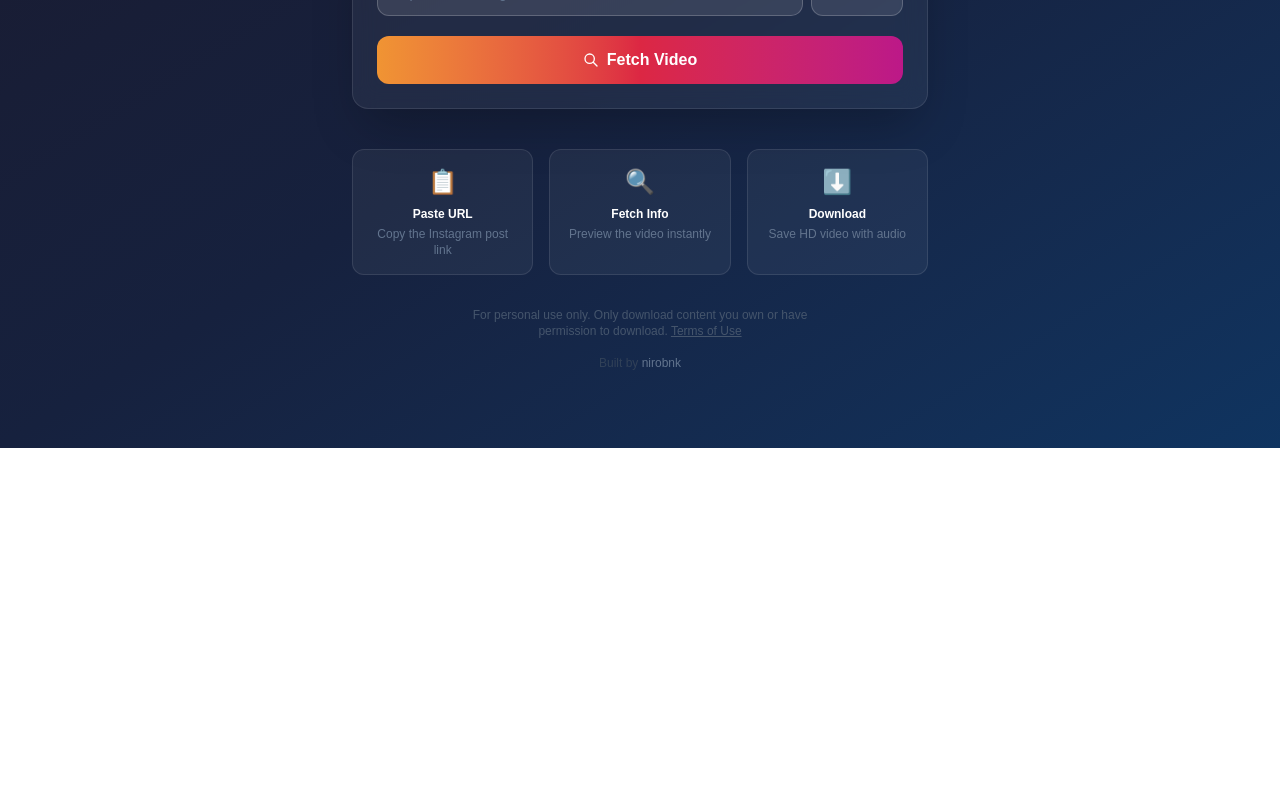
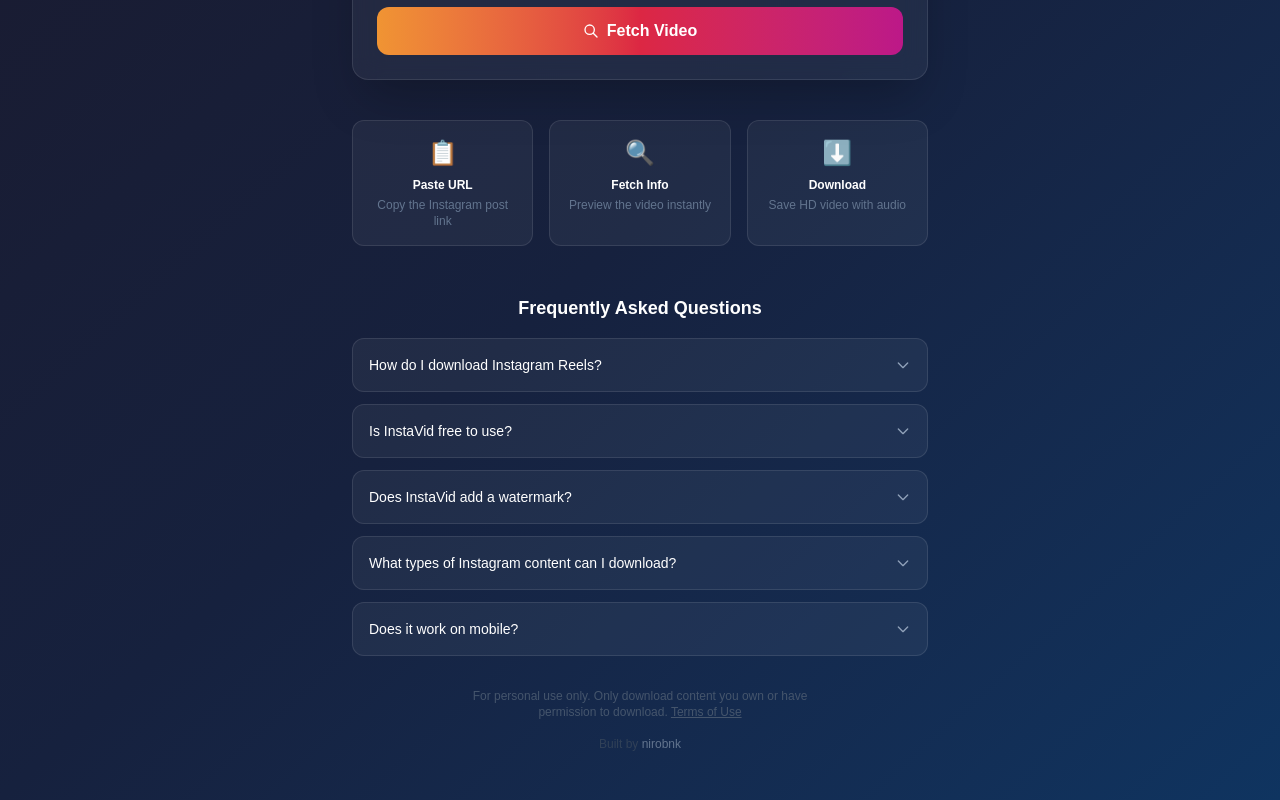
Before and after one commit to nirobnk/InstaVid, a Next.js app: page / in a window 1280 px wide. Shown: the part 352-1152 px from the top of the page. Before the commit the page ends 800 px from the top, so only its background shows below. Built offline with nearby package versions, Linux system fonts and the light colour scheme; no server answers.

Commit message:
add redis

```diff
--- a/app/api/download/route.ts
+++ b/app/api/download/route.ts
@@ -5,6 +5,7 @@
 import fs from "fs";
 import crypto from "crypto";
 import ffmpegStatic from "ffmpeg-static";
+import { Redis } from "@upstash/redis";
 
 const YT_DLP_BIN = path.join(
   process.cwd(),
@@ -15,7 +16,8 @@
 );
 
 // ffmpeg: env var takes priority (e.g. local dev), then ffmpeg-static bundle (works on Vercel Linux)
-const FFMPEG_BIN = process.env.FFMPEG_PATH ?? ffmpegStatic ?? "/opt/homebrew/bin/ffmpeg";
+const FFMPEG_BIN =
+  process.env.FFMPEG_PATH ?? ffmpegStatic ?? "/opt/homebrew/bin/ffmpeg";
 
 const INSTAGRAM_URL_PATTERN =
   /^https?:\/\/(www\.)?instagram\.com\/(p|reel|tv|stories)\/[A-Za-z0-9_-]+/;
@@ -93,18 +95,22 @@
   // Unique temp file — yt-dlp writes the merged MP4 here
   const tmpFile = path.join(
     os.tmpdir(),
-    `instavid_${crypto.randomBytes(8).toString("hex")}.mp4`
+    `instavid_${crypto.randomBytes(8).toString("hex")}.mp4`,
   );
 
   const args: string[] = [
     "--no-playlist",
     "--no-check-certificates",
-    "--ffmpeg-location", FFMPEG_BIN,
+    "--ffmpeg-location",
+    FFMPEG_BIN,
     // Best quality: separate video+audio merged by ffmpeg into a proper MP4
-    "-f", "bestvideo[ext=mp4]+bestaudio[ext=m4a]/bestvideo+bestaudio/best[ext=mp4]/best",
-    "--merge-output-format", "mp4",
+    "-f",
+    "bestvideo[ext=mp4]+bestaudio[ext=m4a]/bestvideo+bestaudio/best[ext=mp4]/best",
+    "--merge-output-format",
+    "mp4",
     // Write to temp file (NOT stdout) so ffmpeg can properly place moov atom
-    "-o", tmpFile,
+    "-o",
+    tmpFile,
     "--add-header",
     "user-agent:Mozilla/5.0 (Windows NT 10.0; Win64; x64) AppleWebKit/537.36 (KHTML, like Gecko) Chrome/124.0.0.0 Safari/537.36",
     "--add-header",
@@ -122,6 +128,20 @@
     // Wait for full download + merge to complete
     await downloadToTempFile(args);
 
+    // Increment download counter (fire-and-forget, does not block streaming)
+    if (
+      process.env.UPSTASH_REDIS_REST_URL &&
+      process.env.UPSTASH_REDIS_REST_TOKEN
+    ) {
+      const redis = new Redis({
+        url: process.env.UPSTASH_REDIS_REST_URL,
+        token: process.env.UPSTASH_REDIS_REST_TOKEN,
+      });
+      redis
+        .incr("download_count")
+        .catch((e) => console.error("[download] redis error:", e));
+    }
+
     const stat = fs.statSync(tmpFile);
     const fileStream = fs.createReadStream(tmpFile);
 
@@ -130,8 +150,8 @@
       start(controller) {
         fileStream.on("data", (chunk) =>
           controller.enqueue(
-            typeof chunk === "string" ? Buffer.from(chunk) : chunk
-          )
+            typeof chunk === "string" ? Buffer.from(chunk) : chunk,
+          ),
         );
         fileStream.on("end", () => {
           controller.close();
--- /dev/null
+++ b/app/api/stats/route.ts
@@ -0,0 +1,21 @@
+import { NextResponse } from "next/server";
+import { Redis } from "@upstash/redis";
+
+export const revalidate = 0; // never cache
+
+export async function GET() {
+  if (
+    !process.env.UPSTASH_REDIS_REST_URL ||
+    !process.env.UPSTASH_REDIS_REST_TOKEN
+  ) {
+    return NextResponse.json({ downloads: 0 });
+  }
+
+  const redis = new Redis({
+    url: process.env.UPSTASH_REDIS_REST_URL,
+    token: process.env.UPSTASH_REDIS_REST_TOKEN,
+  });
+
+  const count = (await redis.get<number>("download_count")) ?? 0;
+  return NextResponse.json({ downloads: Number(count) });
+}
--- a/app/layout.tsx
+++ b/app/layout.tsx
@@ -1,5 +1,6 @@
 import type { Metadata } from "next";
 import { Geist, Geist_Mono } from "next/font/google";
+import Script from "next/script";
 import "./globals.css";
 
 const geistSans = Geist({
@@ -133,6 +134,22 @@
           }}
         />
         {children}
+        {process.env.NEXT_PUBLIC_GA_ID && (
+          <>
+            <Script
+              src={`https://www.googletagmanager.com/gtag/js?id=${process.env.NEXT_PUBLIC_GA_ID}`}
+              strategy="afterInteractive"
+            />
+            <Script id="ga-init" strategy="afterInteractive">
+              {`
+                window.dataLayer = window.dataLayer || [];
+                function gtag(){dataLayer.push(arguments);}
+                gtag('js', new Date());
+                gtag('config', '${process.env.NEXT_PUBLIC_GA_ID}');
+              `}
+            </Script>
+          </>
+        )}
       </body>
     </html>
   );
--- a/app/page.tsx
+++ b/app/page.tsx
@@ -1,6 +1,6 @@
 "use client";
 
-import { useState, useRef } from "react";
+import { useState, useRef, useEffect } from "react";
 
 interface VideoInfo {
   title: string;
@@ -23,7 +23,15 @@
   const [downloading, setDownloading] = useState(false);
   const [downloadError, setDownloadError] = useState("");
   const [pasteHint, setPasteHint] = useState(false);
+  const [downloadCount, setDownloadCount] = useState<number | null>(null);
   const inputRef = useRef<HTMLInputElement>(null);
+
+  useEffect(() => {
+    fetch("/api/stats")
+      .then((r) => r.json())
+      .then((d) => setDownloadCount(d.downloads ?? null))
+      .catch(() => {});
+  }, []);
 
   const handlePaste = async () => {
     try {
@@ -90,6 +98,27 @@
       a.click();
       document.body.removeChild(a);
       URL.revokeObjectURL(objectUrl);
+
+      // Track download event in GA4
+      if (
+        typeof window !== "undefined" &&
+        typeof (window as unknown as { gtag?: unknown }).gtag === "function"
+      ) {
+        (window as unknown as { gtag: (...args: unknown[]) => void }).gtag(
+          "event",
+          "download_complete",
+          {
+            event_category: "engagement",
+            event_label: url.trim(),
+          },
+        );
+      }
+
+      // Refresh displayed download count
+      fetch("/api/stats")
+        .then((r) => r.json())
+        .then((d) => setDownloadCount(d.downloads ?? null))
+        .catch(() => {});
     } catch {
       setDownloadError("Download failed. Please try again.");
     } finally {
@@ -127,6 +156,11 @@
           Download Instagram Reels, Posts &amp; Stories — free, fast, no
           watermark.
         </p>
+        {downloadCount !== null && downloadCount > 0 && (
+          <p className="mt-3 text-sm font-medium text-pink-400">
+            🎉 {downloadCount.toLocaleString()} videos downloaded
+          </p>
+        )}
       </div>
 
       {/* Main Card */}
@@ -173,8 +207,18 @@
 
         {pasteHint && (
           <p className="text-xs text-slate-400 -mt-3 mb-3 text-right">
-            <span className="hidden sm:inline">Press <kbd className="bg-white/10 px-1 py-0.5 rounded text-xs">⌘V</kbd> / <kbd className="bg-white/10 px-1 py-0.5 rounded text-xs">Ctrl+V</kbd> to paste</span>
-            <span className="sm:hidden">Tap &amp; hold the input, then tap <strong>Paste</strong></span>
+            <span className="hidden sm:inline">
+              Press{" "}
+              <kbd className="bg-white/10 px-1 py-0.5 rounded text-xs">⌘V</kbd>{" "}
+              /{" "}
+              <kbd className="bg-white/10 px-1 py-0.5 rounded text-xs">
+                Ctrl+V
+              </kbd>{" "}
+              to paste
+            </span>
+            <span className="sm:hidden">
+              Tap &amp; hold the input, then tap <strong>Paste</strong>
+            </span>
           </p>
         )}
 
@@ -384,6 +428,60 @@
         ))}
       </div>
 
+      {/* FAQ */}
+      <div className="mt-12 w-full max-w-xl">
+        <h2 className="text-white font-bold text-lg mb-4 text-center">
+          Frequently Asked Questions
+        </h2>
+        <div className="space-y-3">
+          {[
+            {
+              q: "How do I download Instagram Reels?",
+              a: "Copy the Instagram Reel URL, paste it into InstaVid, click Fetch Video, then click Download MP4. The video saves to your device in HD.",
+            },
+            {
+              q: "Is InstaVid free to use?",
+              a: "Yes, InstaVid is completely free. No account, no subscription, and no hidden fees.",
+            },
+            {
+              q: "Does InstaVid add a watermark?",
+              a: "No. All downloads are clean HD MP4 files with no watermark added.",
+            },
+            {
+              q: "What types of Instagram content can I download?",
+              a: "InstaVid supports Instagram Reels, Posts (photos and videos), and Stories.",
+            },
+            {
+              q: "Does it work on mobile?",
+              a: "Yes. InstaVid works on iPhone, Android, and any desktop browser — no app install needed.",
+            },
+          ].map(({ q, a }) => (
+            <details
+              key={q}
+              className="bg-white/5 border border-white/10 rounded-xl p-4"
+            >
+              <summary className="text-white text-sm font-medium cursor-pointer list-none flex justify-between items-center gap-2">
+                {q}
+                <svg
+                  className="w-4 h-4 text-slate-400 shrink-0"
+                  fill="none"
+                  stroke="currentColor"
+                  viewBox="0 0 24 24"
+                >
+                  <path
+                    strokeLinecap="round"
+                    strokeLinejoin="round"
+                    strokeWidth={2}
+                    d="M19 9l-7 7-7-7"
+                  />
+                </svg>
+              </summary>
+              <p className="text-slate-400 text-sm mt-3">{a}</p>
+            </details>
+          ))}
+        </div>
+      </div>
+
       <p className="mt-8 text-slate-600 text-xs text-center max-w-sm">
         For personal use only. Only download content you own or have permission
         to download.{" "}
--- a/package.json
+++ b/package.json
@@ -9,6 +9,8 @@
     "lint": "eslint"
   },
   "dependencies": {
+    "@upstash/redis": "^1.38.0",
+    "@vercel/analytics": "^2.0.1",
     "ffmpeg-static": "^5.3.0",
     "next": "16.2.6",
     "react": "19.2.4",
```
Also changed, not shown: 1 other file (tests, documents, lock files or other folders).
